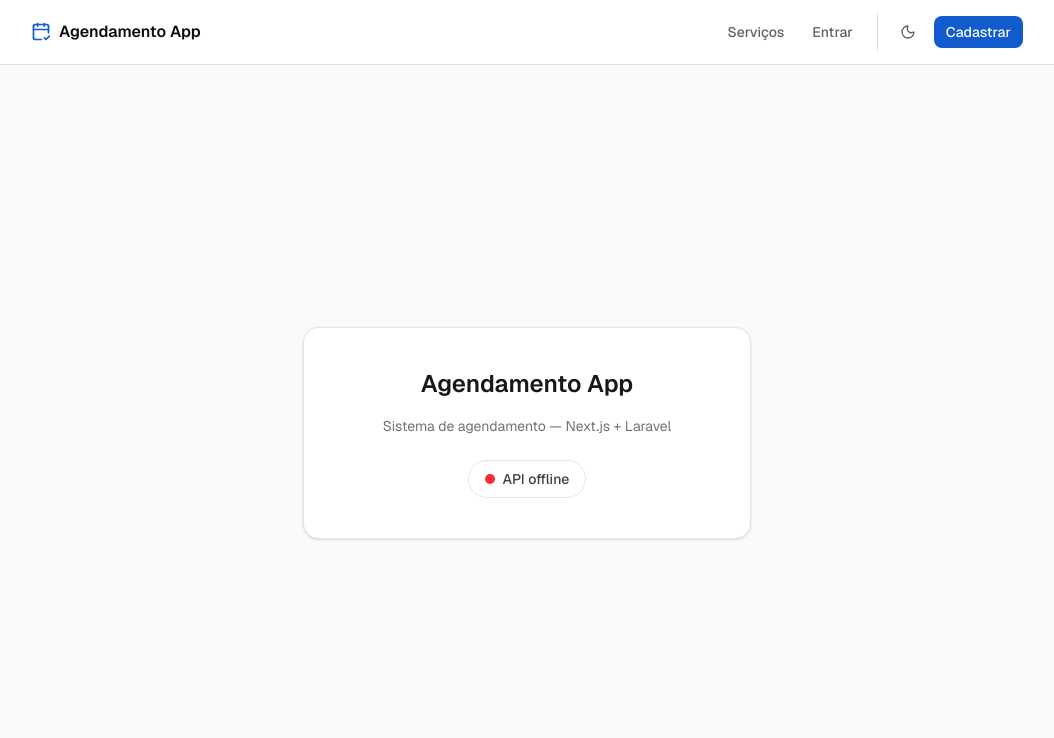
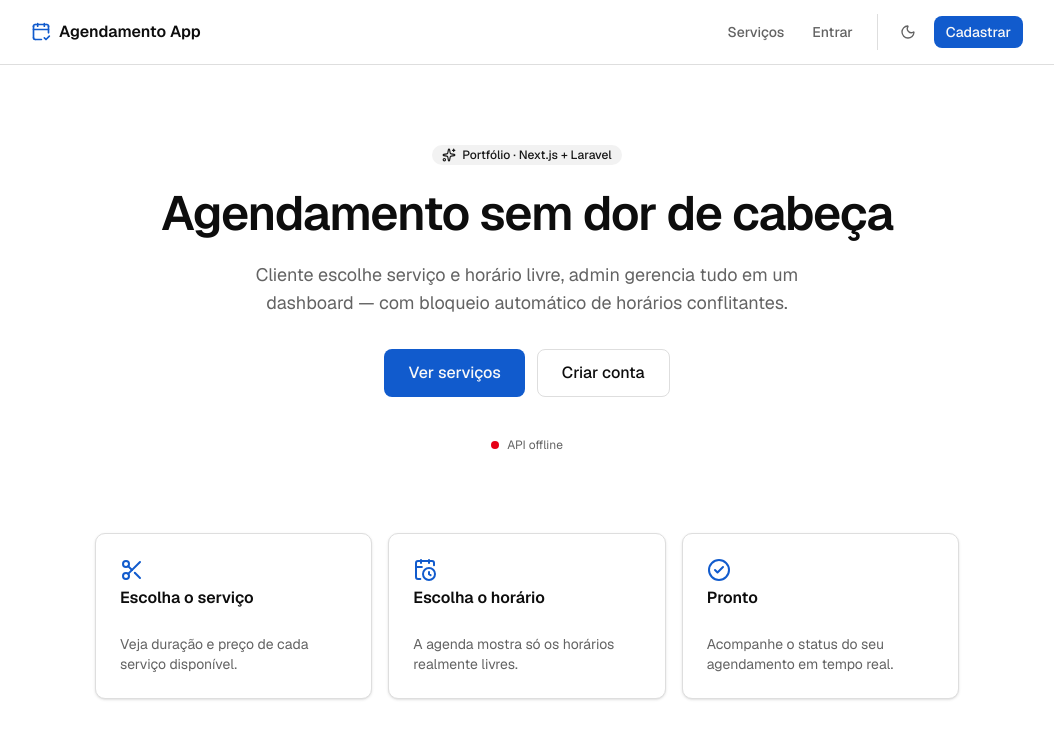
Before and after one commit to filipeyuan/agendamento-app, a Next.js app in the folder frontend/: page / in a window 1280 px wide. Shown: the top 738 px of the page, without its empty margins (113-1167 px from the left). Built offline with nearby package versions, Linux system fonts and the light colour scheme; no server answers.

Commit message:
feat: adiciona ícones e estados vazios, redesenha a página inicial

```diff
--- a/frontend/app/admin/servicos/page.tsx
+++ b/frontend/app/admin/servicos/page.tsx
@@ -2,12 +2,14 @@
 
 import { useState, type FormEvent } from "react";
 import useSWR from "swr";
+import { PackageOpen, Pencil, Power, Trash2 } from "lucide-react";
 
 import { RequireAuth } from "@/components/auth/require-auth.component";
 import { Alert } from "@/components/ui/alert";
 import { Badge } from "@/components/ui/badge";
 import { Button } from "@/components/ui/button";
 import { Card, CardContent, CardHeader, CardTitle } from "@/components/ui/card";
+import { EmptyState } from "@/components/ui/empty-state";
 import { Input } from "@/components/ui/input";
 import { Label } from "@/components/ui/label";
 import { Spinner } from "@/components/ui/spinner";
@@ -167,6 +169,14 @@ function ServicosAdminPanel() {
           </div>
         )}
 
+        {!isLoading && services?.length === 0 && (
+          <EmptyState
+            icon={PackageOpen}
+            title="Nenhum serviço cadastrado"
+            description="Crie o primeiro serviço usando o formulário ao lado."
+          />
+        )}
+
         {services?.map((service) => (
           <Card key={service.id}>
             <CardContent className="flex items-center justify-between gap-4 py-4">
@@ -184,12 +194,15 @@ function ServicosAdminPanel() {
 
               <div className="flex gap-2">
                 <Button variant="outline" size="sm" onClick={() => startEdit(service)}>
+                  <Pencil className="h-4 w-4" />
                   Editar
                 </Button>
                 <Button variant="secondary" size="sm" onClick={() => toggleActive(service)}>
+                  <Power className="h-4 w-4" />
                   {service.active ? "Desativar" : "Ativar"}
                 </Button>
                 <Button variant="destructive" size="sm" onClick={() => handleDelete(service)}>
+                  <Trash2 className="h-4 w-4" />
                   Excluir
                 </Button>
               </div>
--- a/frontend/app/agendar/page.tsx
+++ b/frontend/app/agendar/page.tsx
@@ -3,6 +3,7 @@
 import { Suspense, useState } from "react";
 import { useRouter, useSearchParams } from "next/navigation";
 import useSWR from "swr";
+import { CalendarCheck, CalendarX } from "lucide-react";
 
 import { RequireAuth } from "@/components/auth/require-auth.component";
 import { Alert } from "@/components/ui/alert";
@@ -118,7 +119,10 @@ function AgendarForm() {
           <Label>Horário</Label>
           {isLoadingSlots && <p className="text-sm text-muted-foreground">Carregando horários...</p>}
           {!isLoadingSlots && slots?.length === 0 && (
-            <p className="text-sm text-muted-foreground">Nenhum horário livre nesta data.</p>
+            <p className="flex items-center gap-1.5 text-sm text-muted-foreground">
+              <CalendarX className="h-4 w-4" />
+              Nenhum horário livre nesta data.
+            </p>
           )}
           <div className="flex flex-wrap gap-2">
             {slots?.map((slot) => (
@@ -144,6 +148,7 @@ function AgendarForm() {
         </div>
 
         <Button disabled={!validSelectedSlot || isSubmitting} onClick={handleSubmit}>
+          <CalendarCheck className="h-4 w-4" />
           {isSubmitting ? "Agendando..." : "Confirmar agendamento"}
         </Button>
       </CardContent>
--- a/frontend/app/cadastro/page.tsx
+++ b/frontend/app/cadastro/page.tsx
@@ -3,6 +3,7 @@
 import { useState, type FormEvent } from "react";
 import Link from "next/link";
 import { useRouter } from "next/navigation";
+import { UserPlus } from "lucide-react";
 
 import { Alert } from "@/components/ui/alert";
 import { Button } from "@/components/ui/button";
@@ -101,6 +102,7 @@ export default function CadastroPage() {
             </div>
 
             <Button type="submit" disabled={isSubmitting} className="mt-2">
+              <UserPlus className="h-4 w-4" />
               {isSubmitting ? "Criando conta..." : "Criar conta"}
             </Button>
 
--- a/frontend/app/login/page.tsx
+++ b/frontend/app/login/page.tsx
@@ -3,6 +3,7 @@
 import { useState, type FormEvent } from "react";
 import Link from "next/link";
 import { useRouter } from "next/navigation";
+import { LogIn } from "lucide-react";
 
 import { Alert } from "@/components/ui/alert";
 import { Button } from "@/components/ui/button";
@@ -70,6 +71,7 @@ export default function LoginPage() {
             </div>
 
             <Button type="submit" disabled={isSubmitting} className="mt-2">
+              <LogIn className="h-4 w-4" />
               {isSubmitting ? "Entrando..." : "Entrar"}
             </Button>
 
--- a/frontend/app/meus-agendamentos/page.tsx
+++ b/frontend/app/meus-agendamentos/page.tsx
@@ -1,10 +1,12 @@
 "use client";
 
 import useSWR from "swr";
+import { CalendarX2 } from "lucide-react";
 
 import { RequireAuth } from "@/components/auth/require-auth.component";
 import { Badge } from "@/components/ui/badge";
 import { Card, CardContent, CardHeader, CardTitle } from "@/components/ui/card";
+import { EmptyState } from "@/components/ui/empty-state";
 import { Spinner } from "@/components/ui/spinner";
 import { myAppointments } from "@/lib/api/appointments";
 import { APPOINTMENT_STATUS_BADGE_VARIANT, APPOINTMENT_STATUS_LABEL } from "@/lib/types/appointments";
@@ -28,7 +30,13 @@ function MeusAgendamentosList() {
   }
 
   if (!appointments || appointments.length === 0) {
-    return <p className="text-muted-foreground">Você ainda não tem agendamentos.</p>;
+    return (
+      <EmptyState
+        icon={CalendarX2}
+        title="Você ainda não tem agendamentos"
+        description="Escolha um serviço e marque um horário pra começar."
+      />
+    );
   }
 
   return (
--- a/frontend/app/page.tsx
+++ b/frontend/app/page.tsx
@@ -1,4 +1,11 @@
+import Link from "next/link";
+import { CalendarClock, CheckCircle2, Scissors, Sparkles } from "lucide-react";
+
+import { Badge } from "@/components/ui/badge";
+import { buttonVariants } from "@/components/ui/button";
+import { Card, CardContent, CardHeader, CardTitle } from "@/components/ui/card";
 import { apiFetch } from "@/lib/api/client";
+import { cn } from "@/lib/utils/cn";
 
 type HealthResponse = {
   status: "ok";
@@ -15,36 +22,78 @@ async function getApiHealth() {
   }
 }
 
+const steps = [
+  {
+    icon: Scissors,
+    title: "Escolha o serviço",
+    description: "Veja duração e preço de cada serviço disponível.",
+  },
+  {
+    icon: CalendarClock,
+    title: "Escolha o horário",
+    description: "A agenda mostra só os horários realmente livres.",
+  },
+  {
+    icon: CheckCircle2,
+    title: "Pronto",
+    description: "Acompanhe o status do seu agendamento em tempo real.",
+  },
+];
+
 export default async function Home() {
   const health = await getApiHealth();
 
   return (
-    <div className="flex flex-1 items-center justify-center bg-zinc-50 dark:bg-black">
-      <main className="flex w-full max-w-md flex-col items-center gap-4 rounded-2xl border border-black/10 bg-white p-10 text-center shadow-sm dark:border-white/10 dark:bg-zinc-900">
-        <h1 className="text-2xl font-semibold text-zinc-900 dark:text-zinc-50">
-          Agendamento App
+    <main className="flex-1">
+      <section className="mx-auto flex max-w-3xl flex-col items-center gap-6 px-4 py-20 text-center">
+        <Badge variant="secondary" className="gap-1.5">
+          <Sparkles className="h-3.5 w-3.5" />
+          Portfólio · Next.js + Laravel
+        </Badge>
+
+        <h1 className="text-4xl font-semibold tracking-tight text-foreground sm:text-5xl">
+          Agendamento sem dor de cabeça
         </h1>
-        <p className="text-sm text-zinc-500 dark:text-zinc-400">
-          Sistema de agendamento — Next.js + Laravel
+
+        <p className="max-w-xl text-lg text-muted-foreground">
+          Cliente escolhe serviço e horário livre, admin gerencia tudo em um dashboard —
+          com bloqueio automático de horários conflitantes.
         </p>
 
-        <div className="mt-2 flex items-center gap-2 rounded-full border border-black/10 px-4 py-2 dark:border-white/10">
-          <span
-            className={`h-2.5 w-2.5 rounded-full ${
-              health ? "bg-green-500" : "bg-red-500"
-            }`}
-          />
-          <span className="text-sm font-medium text-zinc-700 dark:text-zinc-300">
-            API {health ? "online" : "offline"}
-          </span>
+        <div className="mt-2 flex flex-wrap items-center justify-center gap-3">
+          <Link href="/servicos" className={cn(buttonVariants({ size: "lg" }))}>
+            Ver serviços
+          </Link>
+          <Link href="/cadastro" className={cn(buttonVariants({ variant: "outline", size: "lg" }))}>
+            Criar conta
+          </Link>
         </div>
 
-        {health && (
-          <p className="text-xs text-zinc-400">
-            Última verificação: {new Date(health.timestamp).toLocaleString("pt-BR")}
-          </p>
-        )}
-      </main>
-    </div>
+        <div className="mt-4 flex items-center gap-2 text-xs text-muted-foreground">
+          <span
+            className={cn(
+              "h-2 w-2 rounded-full",
+              health ? "bg-success" : "bg-destructive"
+            )}
+          />
+          API {health ? "online" : "offline"}
+          {health && ` · última verificação ${new Date(health.timestamp).toLocaleTimeString("pt-BR")}`}
+        </div>
+      </section>
+
+      <section className="mx-auto grid max-w-4xl gap-4 px-4 pb-20 sm:grid-cols-3">
+        {steps.map((step) => (
+          <Card key={step.title}>
+            <CardHeader>
+              <step.icon className="h-6 w-6 text-primary" />
+              <CardTitle className="text-base">{step.title}</CardTitle>
+            </CardHeader>
+            <CardContent>
+              <p className="text-sm text-muted-foreground">{step.description}</p>
+            </CardContent>
+          </Card>
+        ))}
+      </section>
+    </main>
   );
 }
--- /dev/null
+++ b/frontend/components/ui/empty-state.tsx
@@ -0,0 +1,25 @@
+import { type LucideIcon } from "lucide-react";
+
+import { cn } from "@/lib/utils/cn";
+
+interface EmptyStateProps {
+  icon: LucideIcon;
+  title: string;
+  description?: string;
+  className?: string;
+}
+
+export function EmptyState({ icon: Icon, title, description, className }: EmptyStateProps) {
+  return (
+    <div
+      className={cn(
+        "flex flex-col items-center gap-2 rounded-lg border border-dashed border-border py-16 text-center",
+        className
+      )}
+    >
+      <Icon className="h-8 w-8 text-muted-foreground" />
+      <p className="font-medium text-foreground">{title}</p>
+      {description && <p className="text-sm text-muted-foreground">{description}</p>}
+    </div>
+  );
+}
--- a/frontend/package.json
+++ b/frontend/package.json
@@ -11,6 +11,7 @@
   "dependencies": {
     "class-variance-authority": "^0.7.1",
     "clsx": "^2.1.1",
+    "lucide-react": "^1.25.0",
     "next": "16.2.10",
     "react": "19.2.4",
     "react-dom": "19.2.4",
```
Also changed, not shown: frontend/app/admin/agendamentos/page.tsx (+11 -1 lines), frontend/app/servicos/page.tsx (+14 -3 lines), 1 other file (tests, documents, lock files or other folders).
